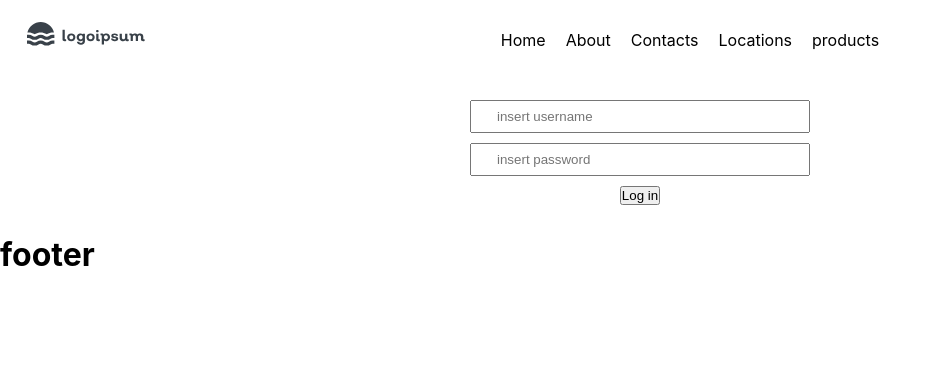
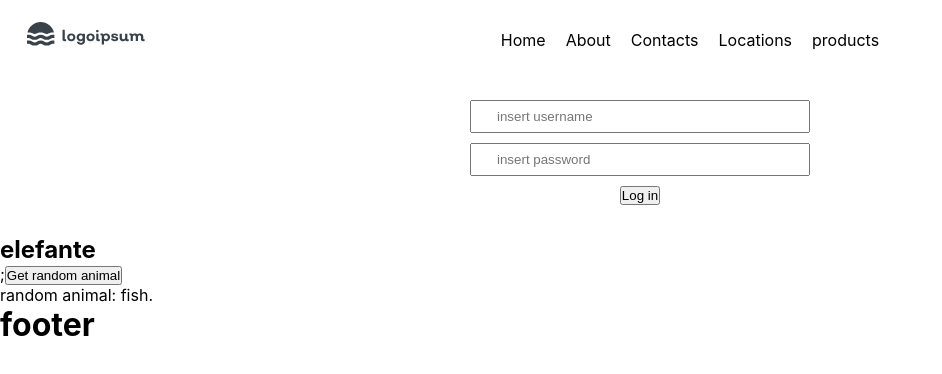
Before and after one commit to MichelaCerma/airbnb-nextjs, a Next.js app: page /Login in a window 1280 px wide. Shown: the top 374 px of the page, without its empty margins (0-942 px from the left). Built offline with nearby package versions, Linux system fonts and the light colour scheme.

Commit message:
chore: implement global state

```diff
--- a/src/components/Navbar/NavBar.jsx
+++ b/src/components/Navbar/NavBar.jsx
@@ -3,7 +3,9 @@ import styles from "./NavBar.module.scss";
 import { FaRegUser, FaRegBell } from "react-icons/fa6";
 import { LuLogIn } from "react-icons/lu";
 import { useRouter } from "next/router";
+import { createContext } from "react";
 
+export const animal = createContext("elefante");
 const NavBar = ({ setAuthUser, AuthUser }) => {
   const onHandleClick = () => {
     router.push("/login");
--- a/src/pages/Login.js
+++ b/src/pages/Login.js
@@ -1,10 +1,9 @@
-import { useState } from "react";
+import { createContext, useState } from "react";
 import styles from "@/styles/login.module.scss";
 import { credentials } from "../mocks/credentials.js";
 import { useRouter } from "next/router";
 function login({ setAuthUser }) {
   const router = useRouter();
-
   const [username, setUserName] = useState("");
   const [password, setPassword] = useState("");
 
--- a/src/pages/_app.js
+++ b/src/pages/_app.js
@@ -2,13 +2,38 @@ import "@/styles/globals.css";
 
 import NavBar from "@/components/Navbar";
 import Footer from "@/components/Footer";
-import { useState } from "react";
+import { useContext, useReducer, useState } from "react";
+
+import { animal } from "@/components/Navbar/NavBar";
+const reducer = (state, action) => {
+  if (action.type === "random_an") {
+    return {
+      animal: state.animal + 1,
+    };
+  }
+  throw Error("Unknown action.");
+};
 export default function App({ Component, pageProps }) {
+  const newAnimal = useContext(animal);
+  console.log(newAnimal);
   const [AuthUser, setAuthUser] = useState(true);
+  const [state, dispatch] = useReducer(reducer, {
+    animal: "fish",
+  });
+
   return (
     <>
       <NavBar setAuthUser={setAuthUser} AuthUser={AuthUser} />
       <Component {...pageProps} setAuthUser={setAuthUser} />
+      <h2>{newAnimal}</h2>;
+      <button
+        onClick={() => {
+          dispatch({ type: "random_an" });
+        }}
+      >
+        Get random animal
+      </button>
+      <p>random animal: {state.animal}.</p>
       <Footer />
     </>
   );
--- a/src/pages/index.js
+++ b/src/pages/index.js
@@ -2,6 +2,7 @@ import Head from "next/head";
 import Image from "next/image";
 import { Inter } from "next/font/google";
 import styles from "@/styles/Home.module.scss";
+import { useContext, useReducer } from "react";
 
 const inter = Inter({ subsets: ["latin"] });
 
```
Also changed, not shown: src/pages/About.js (+9 -1 lines).
